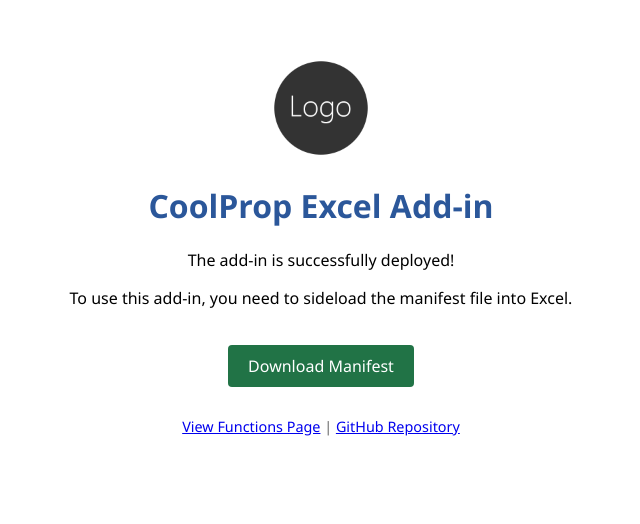
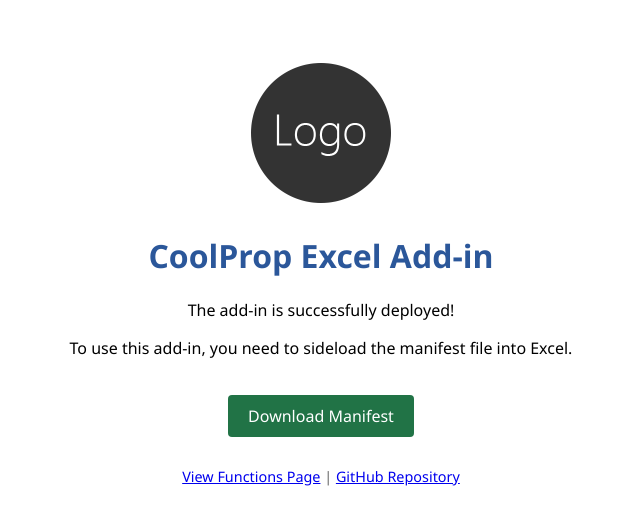
Before and after one commit to volkan-a/coolprop-excel, a website built with webpack: page src/index.html in a window 1280 px wide. Shown: the whole page, without its empty margins (319-959 px from the left). Built offline with nearby package versions, Linux system fonts and the light colour scheme.

Commit message:
Update logo size to 150px in index.html

```diff
--- a/src/index.html
+++ b/src/index.html
@@ -29,7 +29,7 @@
   </head>
   <body>
     <div class="container">
-      <img src="../assets/logo-filled.png" alt="CoolProp Logo" width="100" />
+      <img src="../assets/logo-filled.png" alt="CoolProp Logo" width="150" />
       <h1>CoolProp Excel Add-in</h1>
       <p>The add-in is successfully deployed!</p>
       <p>To use this add-in, you need to sideload the manifest file into Excel.</p>
```
